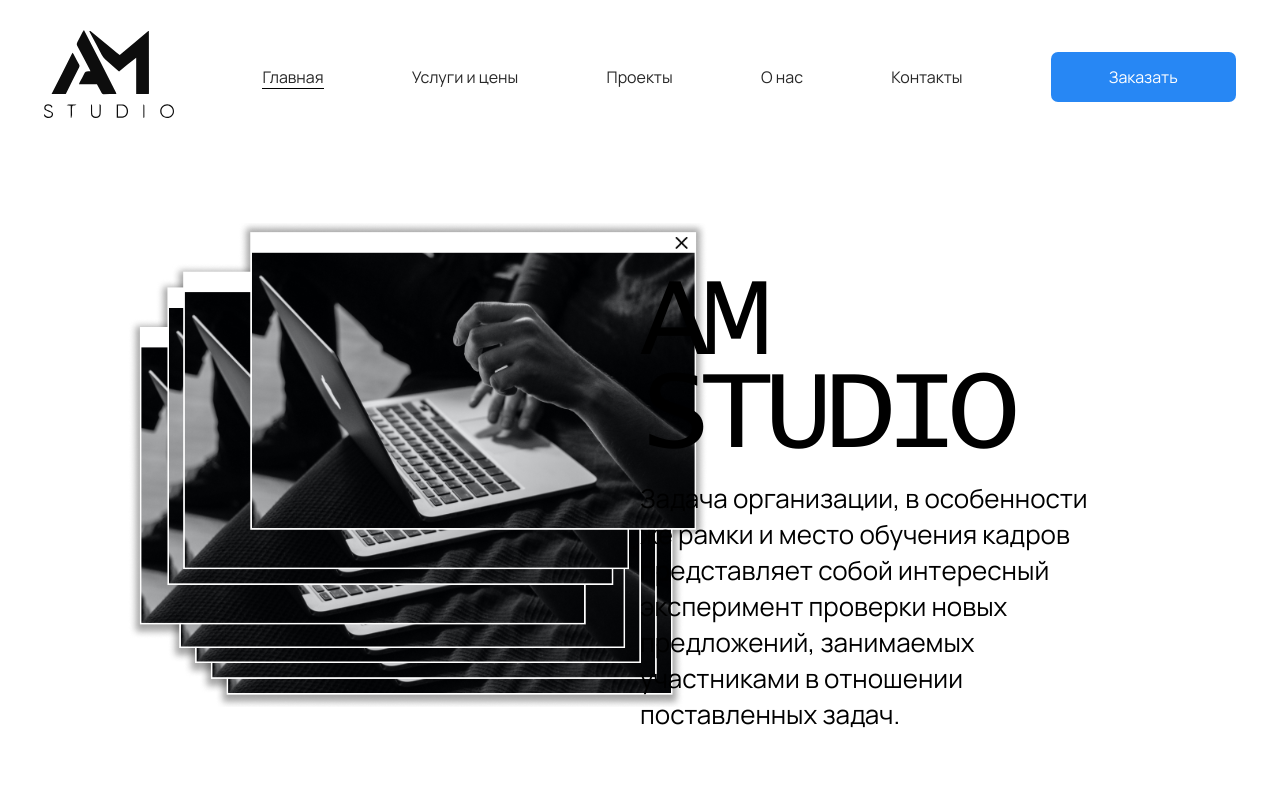
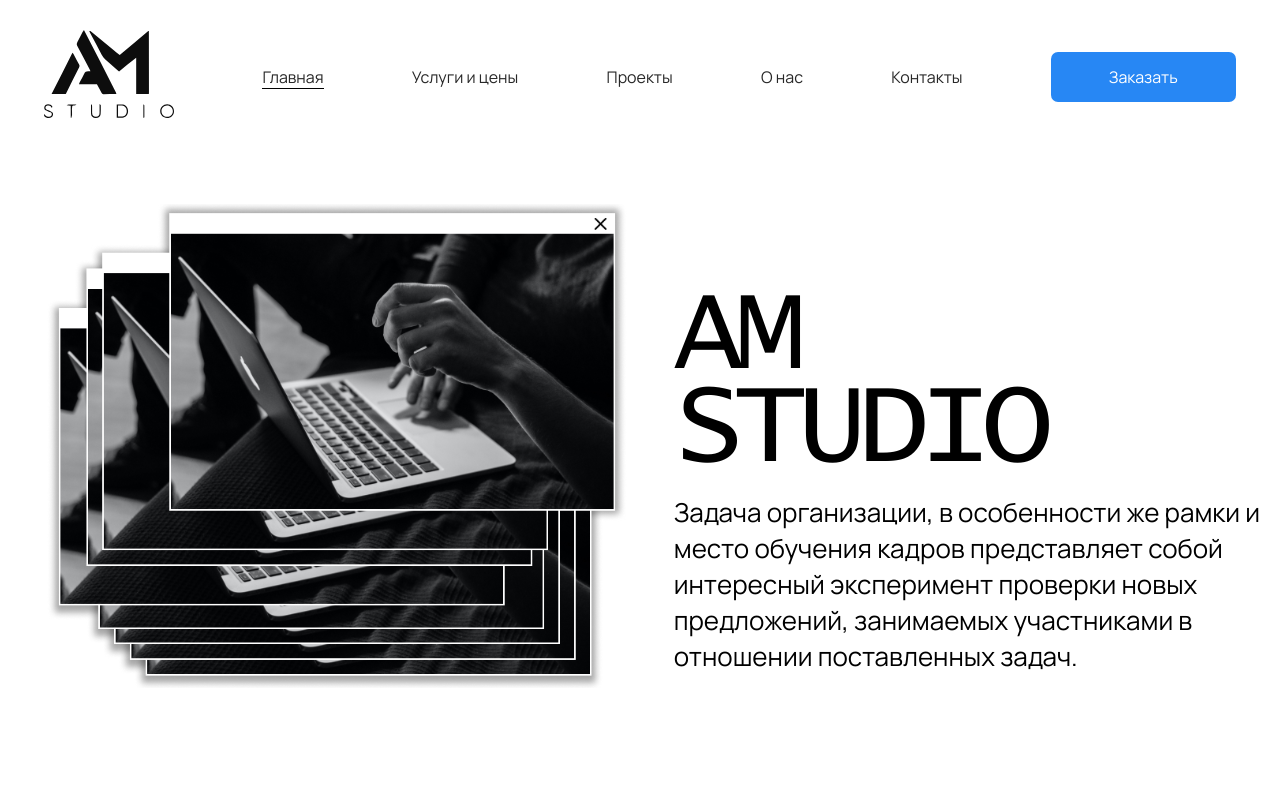
Before and after one commit to AlenaShestanova/AmStudio, a React (Create React App) app: page / in a window 1280 px wide. Shown: the top 800 px of the page. Built offline with nearby package versions, Linux system fonts and the light colour scheme.

Commit message:
Фикс главной страницы

```diff
--- a/src/assets/styles/style.scss
+++ b/src/assets/styles/style.scss
@@ -9,16 +9,19 @@
   src: url('../fonts/Lucida.ttf');
 
 }
+
 @font-face {
   font-family: "Open Sans";
   src: url('../fonts/OpenSans/OpenSans-Regular.ttf');
 
 }
+
 @font-face {
   font-family: "Source Sans Pro";
   src: url('../fonts/SourceSans/SourceSansPro-Regular.ttf');
 
 }
+
 * {
   margin: 0;
   padding: 0;
@@ -68,9 +71,15 @@ a {
   &-desc {
     display: flex;
     align-items: center;
-    justify-content: center;
+    justify-content: space-around;
     margin-top: 50px;
     margin-bottom: 150px;
+
+    .item {
+      width: 100%;
+      display: flex;
+      justify-content: center;
+    }
 
     .right {
       font-style: normal;
@@ -78,6 +87,10 @@ a {
       font-size: 26px;
       line-height: 36px;
       color: #000000;
+      width: 90%;
+      display: flex;
+      flex-direction: column;
+      justify-content: center;
 
       h1 {
         margin-top: 70px;
@@ -95,13 +108,9 @@ a {
 
       p {
         margin: 0;
-        width: 90%;
       }
     }
 
-    .item {
-      width: 40%;
-    }
   }
 
   &-content {
@@ -378,6 +387,7 @@ a {
     flex-direction: column;
     align-items: center;
     margin: 0 auto;
+
     .white-header {
       background: #fff;
       width: 100%;
@@ -423,7 +433,7 @@ a {
       border-radius: 7px;
       margin: 0 auto;
       margin-bottom: 73px;
-      margin-top:58px;
+      margin-top: 58px;
 
       label {
         padding-top: 26px;
@@ -456,8 +466,9 @@ a {
         text-align: center;
         border: none;
         resize: none;
-        margin-bottom:30px;
+        margin-bottom: 30px;
       }
+
       .send-btn {
         display: flex;
         align-items: center;
@@ -470,11 +481,13 @@ a {
         background: #2787F4;
         border-radius: 7px;
         margin-bottom: 37px;
-        &-title{
+
+        &-title {
           margin-right: 47px;
         }
       }
-      .rules{
+
+      .rules {
         font-style: normal;
         font-weight: 300;
         font-size: 18px;
@@ -486,8 +499,9 @@ a {
       }
     }
   }
-  .navigation-pages{
-    padding-top:50px;
-  padding-bottom: 60px;
+
+  .navigation-pages {
+    padding-top: 50px;
+    padding-bottom: 60px;
   }
 }
```
